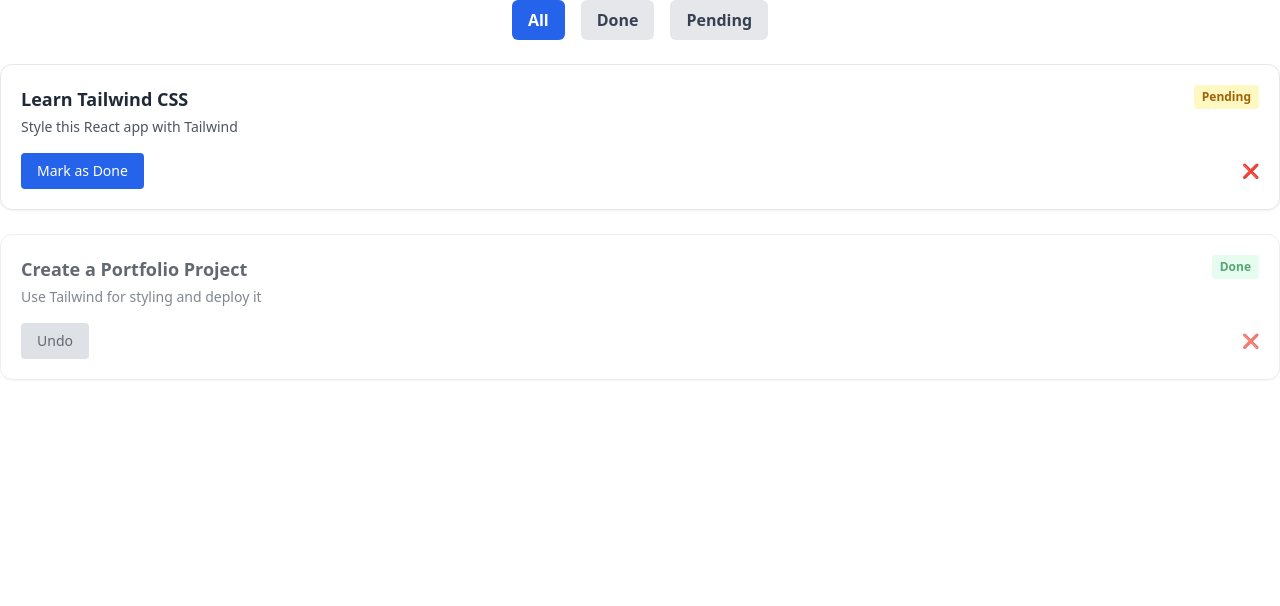
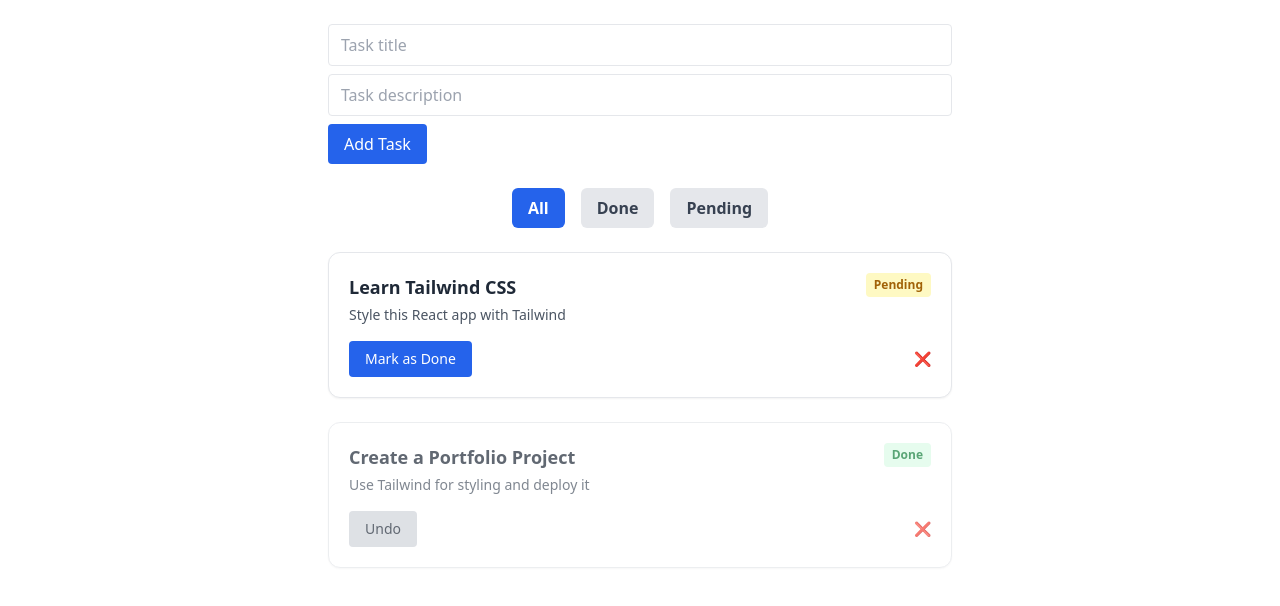
Before and after one commit to NazaninHashemian/react-tailwind-tasklist, a React (Create React App) app: page / in a window 1280 px wide. Shown: the top 606 px of the page. Built offline with nearby package versions, Linux system fonts and the light colour scheme.

Commit message:
Add NewTaskForm component to TaskManager and implement addTask functionality
- Integrated NewTaskForm to allow adding new tasks
- Created addTask function to update task state
- Kept existing deleteTask and toggleDone functions
- Updated TaskManager return to render NewTaskForm above TaskList

```diff
--- a/src/components/TaskManager.jsx
+++ b/src/components/TaskManager.jsx
@@ -1,6 +1,6 @@
 import { useState } from "react";
 import TaskList from "./TaskList";
-
+import NewTaskForm from "./NewTaskForm";
 const TaskManager = () => {
   const [tasks, setTasks] = useState([
     {
@@ -17,6 +17,15 @@
     },
   ]);
 
+  const addTask = (task) => {
+    const newTask = {
+      id: Date.now(),
+      ...task,
+      isDone: false,
+    };
+    setTasks((prev) => [...prev, newTask]);
+  };
+
   const deleteTask = (id) => {
     setTasks((prev) => prev.filter((task) => task.id !== id));
   };
@@ -30,7 +39,12 @@
   };
 
   return (
-    <TaskList tasks={tasks} deleteTask={deleteTask} toggleDone={toggleDone} />
+     <div className="max-w-2xl mx-auto p-6">
+
+      <NewTaskForm addTask={addTask} />
+
+      <TaskList tasks={tasks} deleteTask={deleteTask} toggleDone={toggleDone} />
+    </div>
   );
 };
 
```
